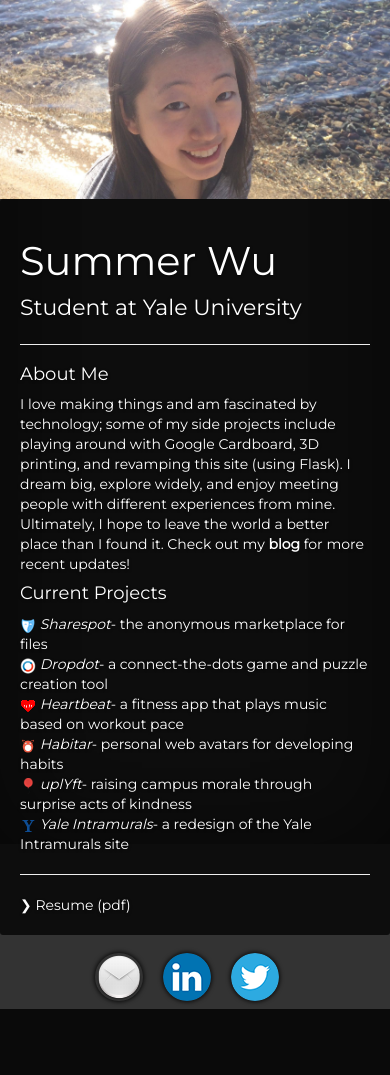
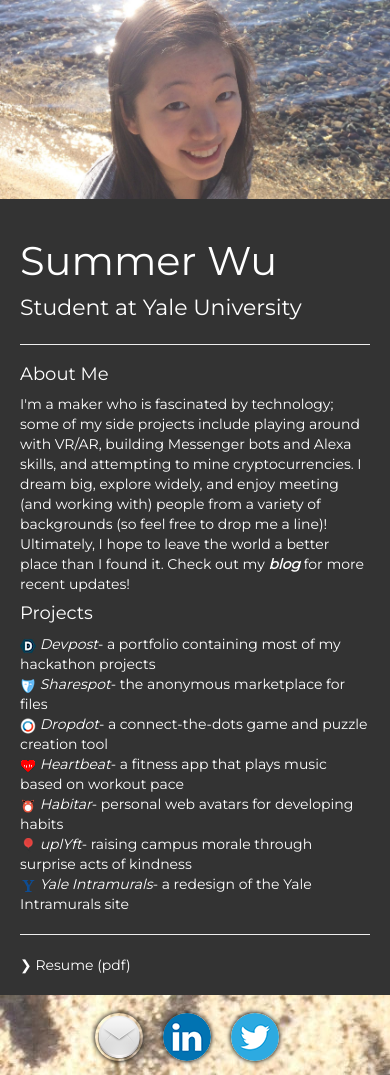
Before and after one commit to sw5813/sumwu, a Flask app: page / in a window 390 px wide. Before the commit the page ends 1009 px from the top, so only its background shows below. Run offline with Flask 2, Linux system fonts and the light colour scheme; some libraries are stand-ins or nearby versions.

Commit message:
edit mobile layout, add link to devpost, update about text

```diff
--- a/app/static/css/cover.css
+++ b/app/static/css/cover.css
@@ -22,8 +22,6 @@
 body {
   color: #fff;
   text-align: center;
-  text-shadow: 0 1px 3px rgba(0,0,0,.5);
-  box-shadow: inset 0 0 100px rgba(0,0,0,.5);
 }
 
 /* Project names */
@@ -65,7 +63,6 @@
 
 .cover {
   padding: 20px;
-  background-color: rgba(0, 0, 0, 0.74902);
   border-radius: 3px;
   text-align: left;
 }
@@ -81,6 +78,10 @@
 }
 
 /* social media icons */
+.social-background {
+  background-image: url(../img/sandfooter.jpg);
+  height: 80px;
+}
 .social {
     width: calc(50% + 86px);
     height: 48px;
@@ -146,9 +147,13 @@
   .cover {
     margin-left: 320px;
     margin-right: -170px;
+    background-color: rgba(0, 0, 0, 0.74902);
   }
   .social {
     width: calc(100%);
+  }
+  .social-background {
+    background-image: none;
   }
   body {
     background-image: url(../img/background.jpg);
--- a/app/templates/blogging/index.html
+++ b/app/templates/blogging/index.html
@@ -18,7 +18,7 @@
         <a href="/blog">
             <img onmouseover="this.src='{{ url_for('static', filename='img/bridge_head.jpg') }}'" onmouseout="this.src='{{ url_for('static', filename='img/bud_head.jpg') }}'" src="{{ url_for('static', filename='img/summerhead.png') }}" class="img-circle" style="margin:auto" />
             <h1 class="title">Summer <span class="blue">Wu</span></h1>
-            <p class="description">Hello from Budapest!</p>
+            <p class="description">Hello from Hong Kong!</p>
         </a>
 
         <div>
--- a/app/templates/index.html
+++ b/app/templates/index.html
@@ -45,10 +45,11 @@
             <hr>
 
             <h4>About Me</h4>
-              <p>I love making things and am fascinated by technology; some of my side projects include playing around with Google Cardboard, 3D printing, and revamping this site (using Flask). I dream big, explore widely, and enjoy meeting people with different experiences from mine. Ultimately, I hope to leave the world a better place than I found it. Check out my <a style="font-weight: bold;" href="{{ url_for('blog') }}">blog</a> for more recent updates!</p>
-            <h4>Current Projects</h4>
+              <p>I'm a maker who is fascinated by technology; some of my side projects include playing around with VR/AR, building Messenger bots and Alexa skills, and attempting to mine cryptocurrencies. I dream big, explore widely, and enjoy meeting (and working with) people from a variety of backgrounds (so feel free to drop me a <a href="mailto:summer.wu@yale.edu">line</a>)! Ultimately, I hope to leave the world a better place than I found it. Check out my <a style="font-weight: bold; font-style: italic" href="{{ url_for('blog') }}">blog</a> for more recent updates!</p>
+            <h4>Projects</h4>
             <p>
-              <a href="http://anonmarket.herokuapp.com/" class="project"><img src="{{ url_for('static', filename='img/anon.ico') }}" /> Sharespot</a>- the anonymous marketplace for files
+              <a href="https://devpost.com/sw5813?ref_content=user-portfolio&ref_feature=portfolio&ref_medium=global-nav" class="project"><img src="{{ url_for('static', filename='img/devpost.ico') }}" /> Devpost</a>- a portfolio containing most of my hackathon projects
+              <br><a href="http://anonmarket.herokuapp.com/" class="project"><img src="{{ url_for('static', filename='img/anon.ico') }}" /> Sharespot</a>- the anonymous marketplace for files
               <br><a href="https://play.google.com/store/apps/details?id=com.dropdot.dropdotpro" class="project"><img src="{{ url_for('static', filename='img/dropdot.ico') }}" /> Dropdot</a>- a connect-the-dots game and puzzle creation tool
               <br><a href="http://sw5813.github.io/heartbeatfitness/" class="project"><img src="{{ url_for('static', filename='img/heartbeat.ico') }}" /> Heartbeat</a>- a fitness app that plays music based on workout pace
               <br><a href="http://www.habitar.me/" class="project"><img src="{{ url_for('static', filename='img/habitar.ico') }}" /> Habitar</a>- personal web avatars for developing habits
@@ -60,10 +61,12 @@
             <a href="{{ url_for('static', filename='summer_wu_resume.pdf') }}"> &#10095; Resume (pdf)</a>
           </div>
 
+          <div class="social-background">
             <div class="social">
               <div class="social-popout"><a href="https://twitter.com/summerwoohoo"><img src="{{ url_for('static', filename='img/twitter.png') }}" /></a></div>
               <div class="social-popout"><a href="https://www.linkedin.com/pub/summer-wu/80/b29/7ab"><img src="{{ url_for('static', filename='img/linkedin.png') }}" /></a></div>
               <div class="social-popout"><a href="mailto:summer.wu@yale.edu"><img src="{{ url_for('static', filename='img/email.png') }}" /></a></div>
+            </div>
           </div>
 
         </div>
```
Also changed, not shown: app/static/img/devpost.ico (added), app/static/img/sandfooter.jpg (added). Lines whose indentation alone changed are shown as unchanged.
